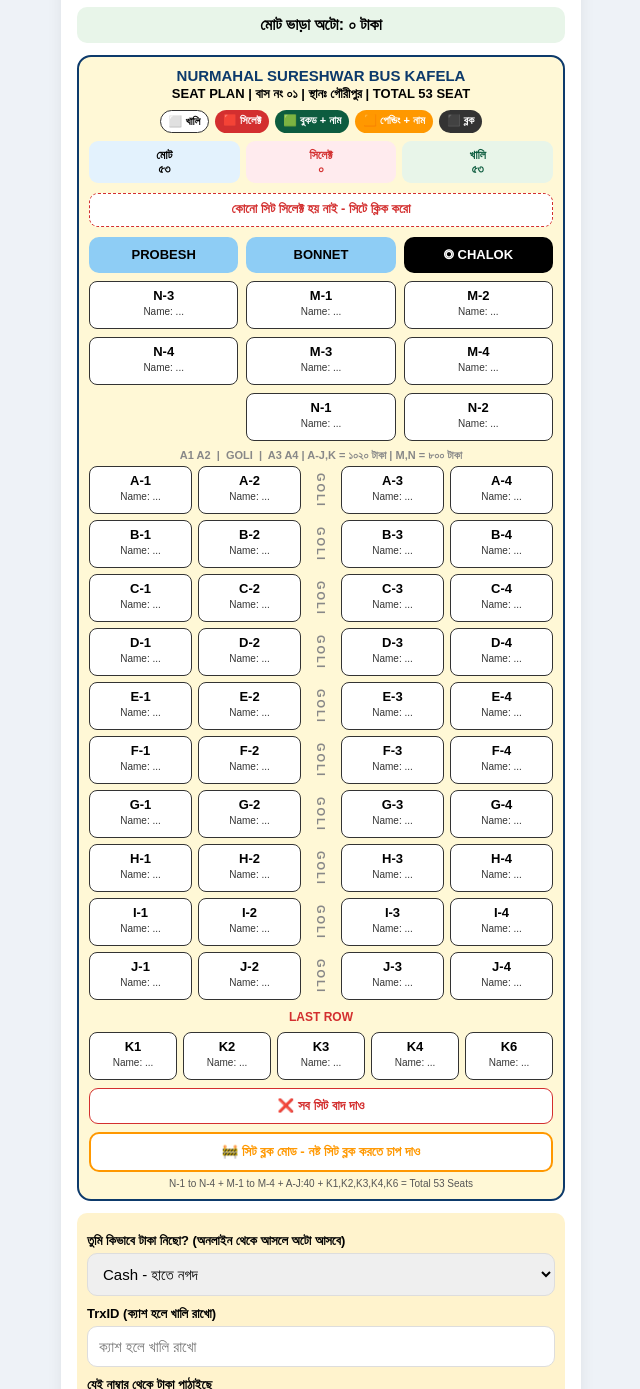
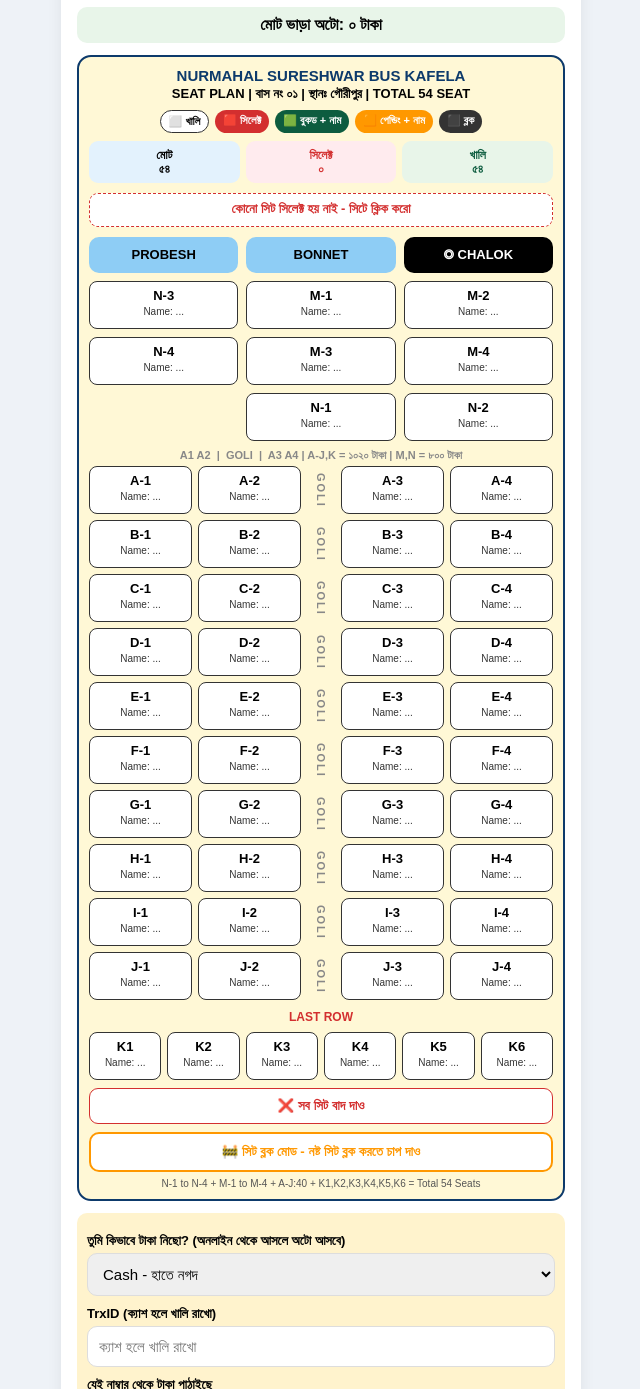
Before and after one commit to tarikul3007-lgtm/nurmahal-digital-ticket, a plain HTML site: page print4.html in a window 1280 px wide. Shown: the part 733-2122 px from the top of the page, without its empty margins (319-959 px from the left). Drawn offline with nearby package versions, Linux system fonts and the light colour scheme.

Commit message:
Update print4.html

```diff
--- a/print4.html
+++ b/print4.html
@@ -162,12 +162,12 @@ label{font-size:13px;font-weight:bold;display:block;margin-top:10px} input,selec
 <div style="background:#e8f5e9;border-radius:10px;padding:9px;text-align:center;font-weight:900;margin-top:10px">মোট ভাড়া অটো: <span id="totalShow">০ টাকা</span> <span id="varaNote" style="font-size:11px;color:#555"></span></div>
 <div class="planBox" id="planBox">
 <div class="planHead">NURMAHAL SURESHWAR BUS KAFELA</div>
-<div class="planSub" id="planSub">SEAT PLAN | বাস নং ০১ | স্থানঃ গৌরীপুর | TOTAL 53 SEAT</div>
+<div class="planSub" id="planSub">SEAT PLAN | বাস নং ০১ | স্থানঃ গৌরীপুর | TOTAL 54 SEAT</div>
 <div class="legend"><span style="background:#fff;border:1.5px solid #333">⬜ খালি</span><span style="background:#d32f2f;color:#fff">🟥 সিলেক্ট</span><span style="background:#0d5c3f;color:#fff">🟩 বুকড + নাম</span><span style="background:#ff9800;color:#fff">🟧 পেন্ডিং + নাম</span><span style="background:#333;color:#fff">⬛ ব্লক</span></div>
 <div class="countBar">
-<div class="cTotal">মোট<br><span id="cTotal">৫৩</span></div>
+<div class="cTotal">মোট<br><span id="cTotal">৫৪</span></div>
 <div class="cSel">সিলেক্ট<br><span id="cSel">০</span></div>
-<div class="cFree">খালি<br><span id="cFree">৫৩</span></div>
+<div class="cFree">খালি<br><span id="cFree">৫৪</span></div>
 </div>
 <div class="selList" id="selList">কোনো সিট সিলেক্ট হয় নাই - সিটে ক্লিক করো</div>
 <div class="topRow"><div class="pro">PROBESH</div><div class="bon">BONNET</div><div class="cha">◎ CHALOK</div></div>
@@ -188,7 +188,7 @@ label{font-size:13px;font-weight:bold;display:block;margin-top:10px} input,selec
 <div class="lastRow" id="lastRow"></div>
 <button class="clearBtn" onclick="clearSeats()">❌ সব সিট বাদ দাও</button>
 <button class="modeBtn" id="blockBtn" onclick="toggleBlockMode()">🚧 সিট ব্লক মোড - নষ্ট সিট ব্লক করতে চাপ দাও</button>
-<div style="text-align:center;font-size:10px;color:#555;margin-top:6px" id="planNote">N-1 to N-4 + M-1 to M-4 + A-J:40 + K1,K2,K3,K4,K6 = Total 53 Seats</div>
+<div style="text-align:center;font-size:10px;color:#555;margin-top:6px" id="planNote">N-1 to N-4 + M-1 to M-4 + A-J:40 + K1,K2,K3,K4,K5,K6 = Total 54 Seats</div>
 </div>
 <div style="background:#fff3cd;border-radius:10px;padding:10px;margin-top:12px">
 <label>তুমি কিভাবে টাকা নিছো? (অনলাইন থেকে আসলে অটো আসবে)</label>
@@ -234,7 +234,7 @@ function saveBlocked(){ localStorage.setItem('nur_blocked',JSON.stringify(blocke
 function getNextNo(){ let max=0; records.forEach(r=>{ let n=parseInt(r.no); if(n>max) max=n; }); return max+1; }
 function showNextNo(){ document.getElementById('inNo').value=toBn(String(getNextNo()).padStart(3,'0')); }
 function fareForSeat(s){ if(s.startsWith('M-')||s.startsWith('N-')) return 800; return 1020; }
-function busInfo(gari){ if(String(gari)==='১'||String(gari)==='1') return {no:'০১',place:'গৌরীপুর',k:['K1','K2','K3','K4','K6']}; if(String(gari)==='২'||String(gari)==='2') return {no:'০২',place:'শম্ভুগঞ্জ',k:['K1','K2','K3','K4','K5','K6']}; return {no:toBn(gari),place:'-',k:['K1','K2','K3','K4','K5']}; }
+function busInfo(gari){ if(String(gari)==='১'||String(gari)==='1') return {no:'০১',place:'গৌরীপুর',k:['K1','K2','K3','K4','K5','K6']}; if(String(gari)==='২'||String(gari)==='2') return {no:'০২',place:'শম্ভুগঞ্জ',k:['K1','K2','K3','K4','K5','K6']}; return {no:toBn(gari),place:'-',k:['K1','K2','K3','K4','K5']}; }
 function getKSeats(gari){ return busInfo(gari).k; }
 function autoByPhone(){
   let ph=cleanPhone(document.getElementById('inPhone').value);
```
